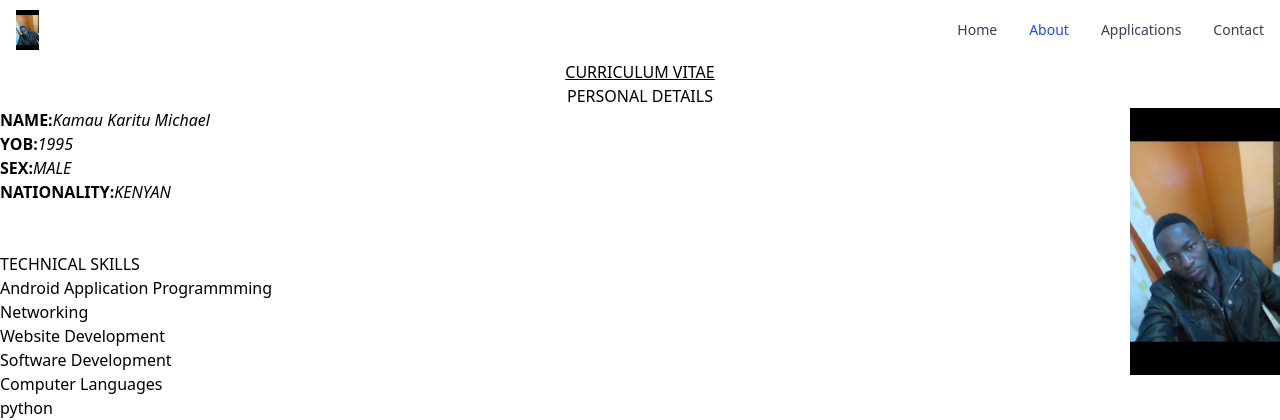
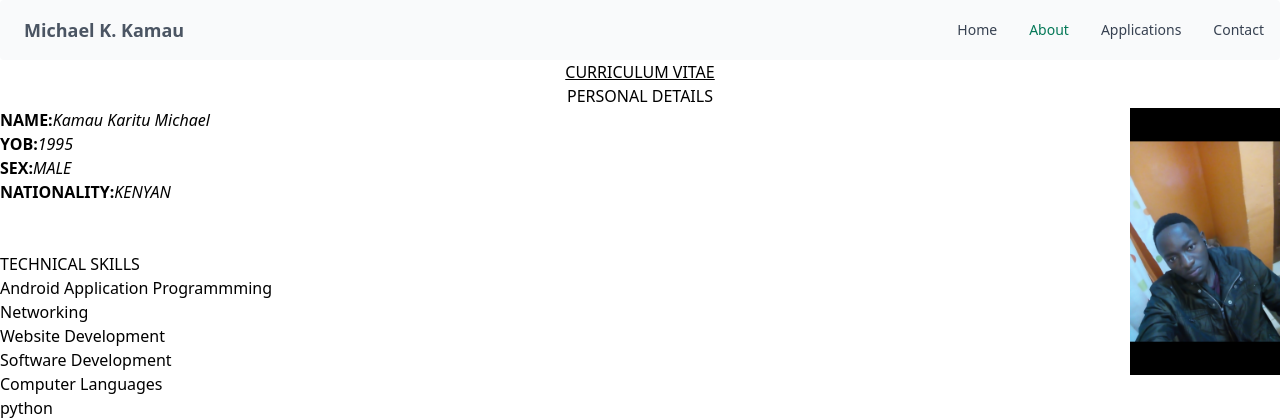
Before and after one commit to Michael-Kamau/michael, a Django app: page /about/ in a window 1280 px wide. Shown: the top 420 px of the page. Run offline with Django 3.2, Linux system fonts and the light colour scheme; some libraries are stand-ins or nearby versions.

Commit message:
Design the base layout containing the navbar

```diff
--- a/templates/base_layout.html
+++ b/templates/base_layout.html
@@ -40,11 +40,11 @@
 
 </head>
 <body>
-<nav class="bg-white border-gray-200 px-2 sm:px-4 py-2.5 rounded dark:bg-gray-800">
+<nav class="bg-gray-50 border-gray-200 px-2 sm:px-4 py-4 rounded dark:bg-gray-800">
   <div class="container flex  flex-wrap justify-between items-center mx-auto">
-    <a href="{% url 'home' %}" class="flex items-center">
-        <img src="{% static 'images/michael.png' %}" class="mr-3 h-6 sm:h-10" alt="Flowbite Logo" />
-        <span class="self-center text-xl font-semibold whitespace-nowrap dark:text-white"> </span>
+    <a href="{% url 'home' %}" class="flex items-center ">
+        <!-- <img src="{% static 'images/michael.png' %}" class=" h-8 w-8 sm:h-12 sm:w-12  rounded-full object-cover" alt="Flowbite Logo" /> -->
+        <span class="self-center text-lg text-gray-600 font-semibold whitespace-nowrap dark:text-white ml-2">Michael K. Kamau </span>
     </a>
     <button data-collapse-toggle="mobile-menu" type="button" class="inline-flex items-center p-2 ml-3 text-sm text-gray-500 rounded-lg md:hidden hover:bg-gray-100 focus:outline-none focus:ring-2 focus:ring-gray-200 dark:text-gray-400 dark:hover:bg-gray-700 dark:focus:ring-gray-600" aria-controls="mobile-menu-2" aria-expanded="false">
       <span class="sr-only">Open main menu</span>
@@ -54,24 +54,24 @@
     <div class="block w-full md:block md:w-auto" id="mobile-menu">
       <ul class="flex flex-col mt-4 md:flex-row md:space-x-8 md:mt-0 md:text-sm md:font-medium">
         <li>
-          <a  href="{% url 'home' %}"class="block py-2 pr-4 pl-3 {% if request.path ==   '/' %} text-white bg-blue-700 rounded md:bg-transparent md:text-blue-700{% else %} text-gray-700 border-b border-gray-100 hover:bg-gray-50 md:hover:bg-transparent md:border-0 md:hover:text-blue-700 md:p-0 dark:text-gray-400 md:dark:hover:text-white dark:hover:bg-gray-700 dark:hover:text-white md:dark:hover:bg-transparent dark:border-gray-700{% endif %} md:p-0 dark:text-white" aria-current="page">Home</a>
+          <a  href="{% url 'home' %}"class="block py-2 pr-4 pl-3 {% if request.path ==   '/' %} text-white bg-emerald-700 rounded md:bg-transparent md:text-emerald-700{% else %} text-gray-700 border-b border-gray-100 hover:bg-gray-50 md:hover:bg-transparent md:border-0 md:hover:text-emerald-700 md:p-0 dark:text-gray-400 md:dark:hover:text-white dark:hover:bg-gray-700 dark:hover:text-white md:dark:hover:bg-transparent dark:border-gray-700{% endif %} md:p-0 dark:text-white" aria-current="page">Home</a>
         </li>
         <li>
-          <a href="{% url 'myapp:about' %}" class="block py-2 pr-4 pl-3 {% if request.path ==   '/about/' %} text-white bg-blue-700 rounded md:bg-transparent md:text-blue-700{% else %} text-gray-700 border-b border-gray-100 hover:bg-gray-50 md:hover:bg-transparent md:border-0 md:hover:text-blue-700 md:p-0 dark:text-gray-400 md:dark:hover:text-white dark:hover:bg-gray-700 dark:hover:text-white md:dark:hover:bg-transparent dark:border-gray-700{% endif %} md:p-0 dark:text-white">About</a>
+          <a href="{% url 'myapp:about' %}" class="block py-2 pr-4 pl-3 {% if request.path ==   '/about/' %} text-white bg-emerald-700 rounded md:bg-transparent md:text-emerald-700{% else %} text-gray-700 border-b border-gray-100 hover:bg-gray-50 md:hover:bg-transparent md:border-0 md:hover:text-emerald-700 md:p-0 dark:text-gray-400 md:dark:hover:text-white dark:hover:bg-gray-700 dark:hover:text-white md:dark:hover:bg-transparent dark:border-gray-700{% endif %} md:p-0 dark:text-white">About</a>
         </li>
         <li>
-          <a href="{% url 'myapp:applications' %}"  class="block py-2 pr-4 pl-3 {% if request.path ==   '/about/applications/' %} text-white bg-blue-700 rounded md:bg-transparent md:text-blue-700{% else %} text-gray-700 border-b border-gray-100 hover:bg-gray-50 md:hover:bg-transparent md:border-0 md:hover:text-blue-700 md:p-0 dark:text-gray-400 md:dark:hover:text-white dark:hover:bg-gray-700 dark:hover:text-white md:dark:hover:bg-transparent dark:border-gray-700{% endif %} md:p-0 dark:text-white">Applications</a>
+          <a href="{% url 'myapp:applications' %}"  class="block py-2 pr-4 pl-3 {% if request.path ==   '/about/applications/' %} text-white bg-emerald-700 rounded md:bg-transparent md:text-emerald-700{% else %} text-gray-700 border-b border-gray-100 hover:bg-gray-50 md:hover:bg-transparent md:border-0 md:hover:text-emerald-700 md:p-0 dark:text-gray-400 md:dark:hover:text-white dark:hover:bg-gray-700 dark:hover:text-white md:dark:hover:bg-transparent dark:border-gray-700{% endif %} md:p-0 dark:text-white">Applications</a>
         </li>
 
         <li>
-          <a href="{% url 'myapp:contacts' %}" class="block py-2 pr-4 pl-3 {% if request.path ==   '/about/contacts/' %} text-white bg-blue-700 rounded md:bg-transparent md:text-blue-700{% else %} text-gray-700 border-b border-gray-100 hover:bg-gray-50 md:hover:bg-transparent md:border-0 md:hover:text-blue-700 md:p-0 dark:text-gray-400 md:dark:hover:text-white dark:hover:bg-gray-700 dark:hover:text-white md:dark:hover:bg-transparent dark:border-gray-700{% endif %} md:p-0 dark:text-white">Contact</a>
+          <a href="{% url 'myapp:contacts' %}" class="block py-2 pr-4 pl-3 {% if request.path ==   '/about/contacts/' %} text-white bg-emerald-700 rounded md:bg-transparent md:text-emerald-700{% else %} text-gray-700 border-b border-gray-100 hover:bg-gray-50 md:hover:bg-transparent md:border-0 md:hover:text-emerald-700 md:p-0 dark:text-gray-400 md:dark:hover:text-white dark:hover:bg-gray-700 dark:hover:text-white md:dark:hover:bg-transparent dark:border-gray-700{% endif %} md:p-0 dark:text-white">Contact</a>
         </li>
       </ul>
     </div>
   </div>
 </nav>
 
-<div class="container">
+<div class="">
 
 {%  block content %}
 
```
